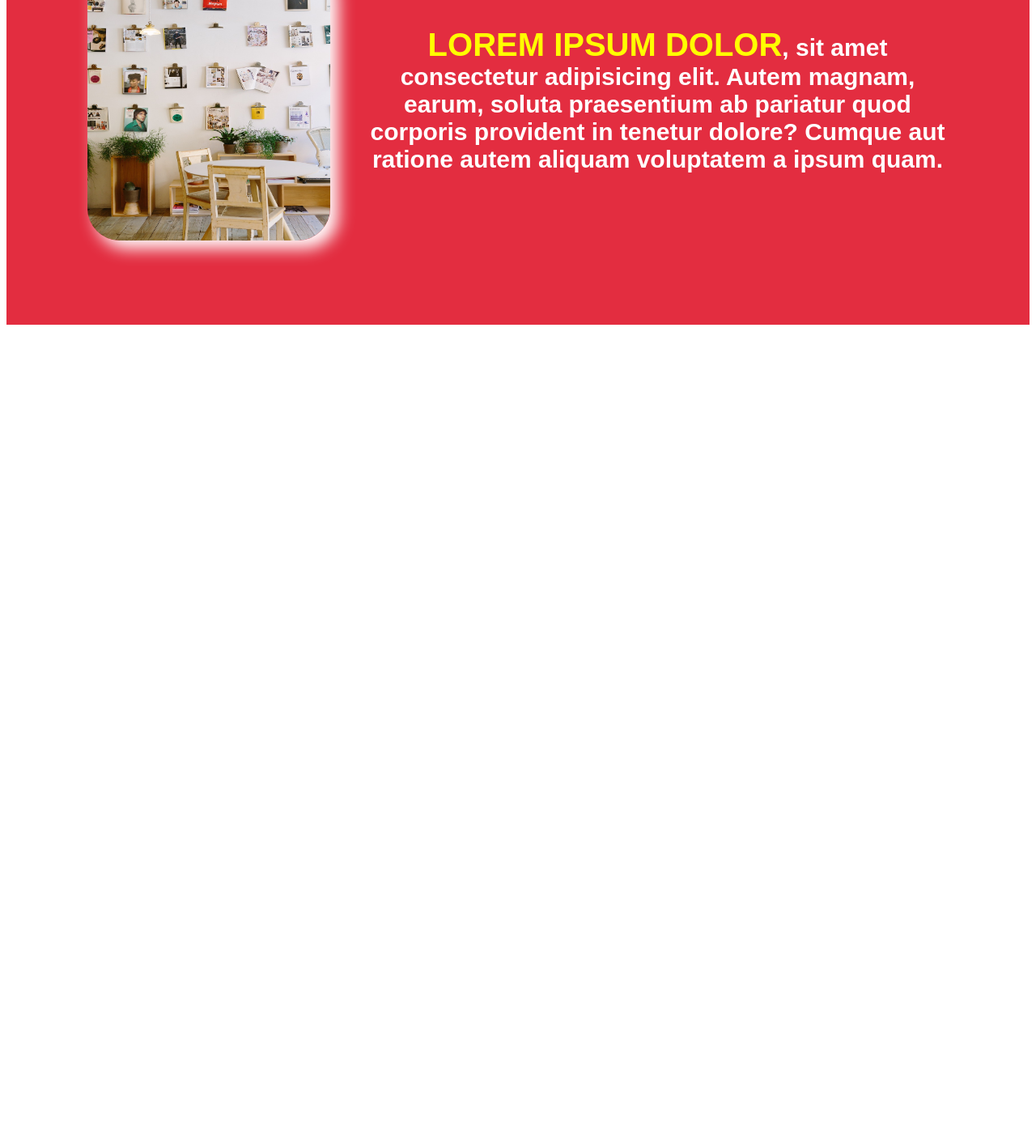
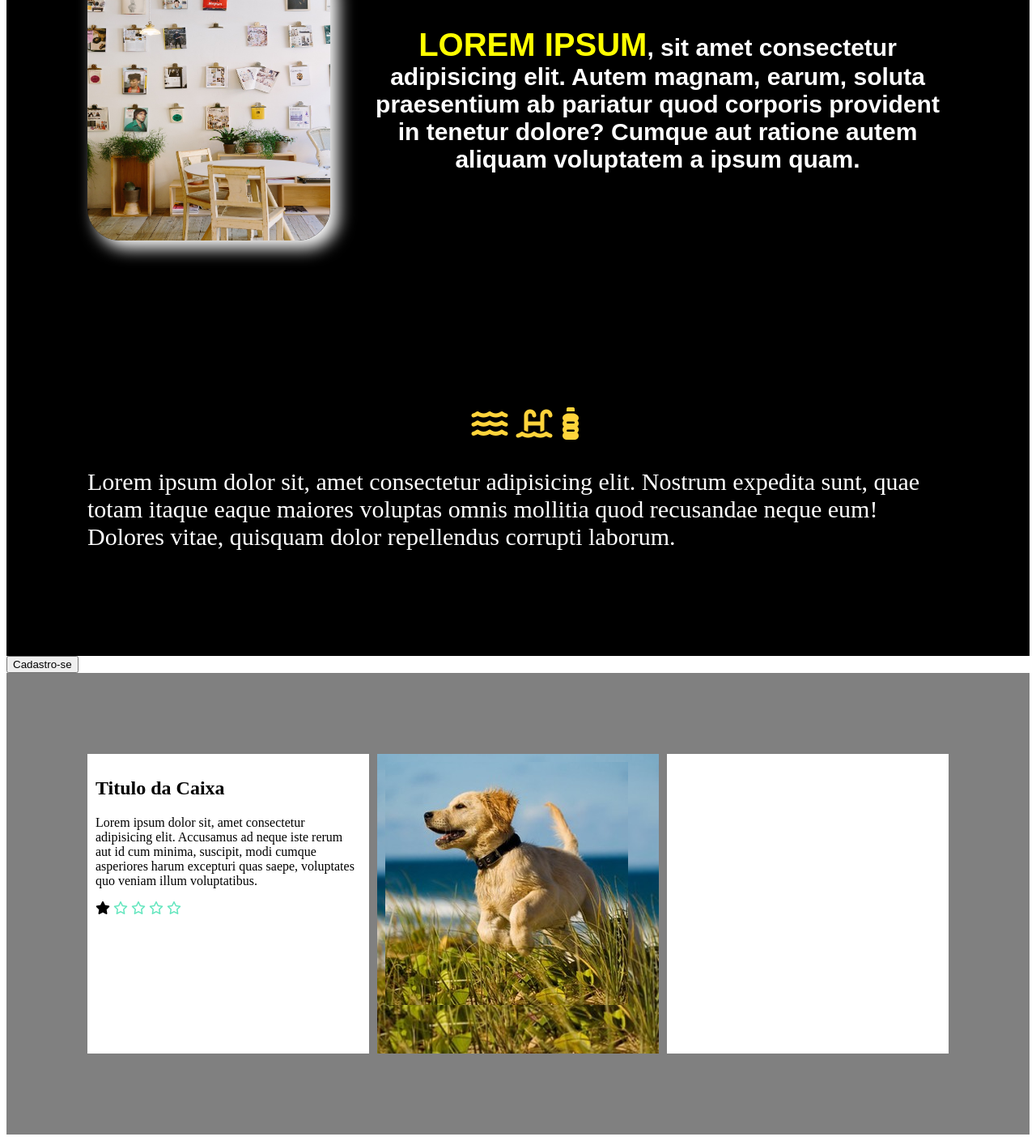
Before and after one commit to rpodrigo/QUADRINHOS--SQUAD, a plain HTML site: page index.html in a window 1280 px wide. Shown: the part 283-1692 px from the top of the page at 81% size. Before the commit the page ends 800 px from the top, so only its background shows below. Drawn offline with Linux system fonts and the light colour scheme.

Commit message:
continuando com site
Continuação do site

```diff
--- a/index.css
+++ b/index.css
@@ -4,7 +4,7 @@
     justify-content: space-evenly;
     align-items: center;
     padding: 30px;
-    gap:30 ;
+    gap: 30;
 }
 
 .div-icon0 i {
@@ -22,42 +22,63 @@
 }
 
 
-.div-list ul, li {
+.div-list ul,
+li {
 
     display: flex;
     gap: 10px;
     list-style: none;
-    color: yellow; /*remove "bolinhas da lista*/
+    color: yellow;
+    /*remove "bolinhas da lista*/
 }
 
 .div-list ul li a {
-    text-decoration: none; /*remove o sublinhado*/
-    color: yellow; /*cor da lrtra*/
+    text-decoration: none;
+    /*remove o sublinhado*/
+    color: yellow;
+    /*cor da lrtra*/
 }
 
 .section-01 {
-    background-color: #e32d40; /*cor de fundo*/
-    display: flex; /*tornando o item flex/lado a lado*/
-    justify-content: space-evenly; /*alinhamento horizontal*/
-    align-items: center; /*alinhamento vertical*/
-    gap: 15px; /*espaço entre as div*/
-    padding: 100px; /*Prennchimento interno*/
+    background-color: #000000;
+    /*cor de fundo*/
+    display: flex;
+    /*tornando o item flex/lado a lado*/
+    justify-content: space-evenly;
+    /*alinhamento horizontal*/
+    align-items: center;
+    /*alinhamento vertical*/
+    gap: 15px;
+    /*espaço entre as div*/
+    padding: 100px;
+    /*Prennchimento interno*/
 }
 
-.img-section-01{
-    width: 300px; /*largura da imagem*/
-    height: 350px; /* altura da img*/
-    box-shadow: 10px 10px 20px white; /*sombra da caixa*/
-    border-radius: 40px; /*arrendondamento da img*/
+.img-section-01 {
+    width: 300px;
+    /*largura da imagem*/
+    height: 350px;
+    /* altura da img*/
+    box-shadow: 10px 10px 20px white;
+    /*sombra da caixa*/
+    border-radius: 40px;
+    /*arrendondamento da img*/
 }
 
 .section-01 p {
-    color: white; /*cor da letra*/
-    font-size: 30px; /*tamanho da letra*/
-    font-family: arial; /*familia de font*/
-    margin-left: 30px;  /*espaçamento lateral esquerdo*/
-    font-weight: 700; /*peso da fonte*/
-    text-align: center; /*alinhamento do texto*/
+    color: white;
+    /*cor da letra*/
+    font-size: 30px;
+    /*tamanho da letra*/
+    font-family: arial;
+    /*familia de font*/
+    margin-left: 30px;
+    /*espaçamento lateral esquerdo*/
+    font-weight: 700;
+    /*peso da fonte*/
+    text-align: center;
+    /*alinhamento do texto*/
+    justify-content: space-evenly;
 }
 
 span {
@@ -65,3 +86,72 @@ span {
     color: yellow;
     text-transform: uppercase;
 }
+
+
+.section-02 {
+    background-color: black;
+    /* cor de fundo*/
+    padding: 100px;
+    /*Espaçamento interno*/
+    display: flex;
+    /*os itens ficaram lado a lado*/
+    flex-direction: column;
+    /*modificação a direção*/
+    align-items: center;
+    justify-content: space-evenly;
+}
+
+.div-icons {
+    color: yellow;
+    font-size: 40px;
+    margin-left: 20px
+}
+
+
+.div-paragrafo p {
+    color: white;
+    font-size: 30px
+}
+
+.section-04 {
+    background-color: grey;
+    /* cor de fundo da section*/
+    padding: 100px;
+    /*Espaçamento interno*/
+    display: flex;
+    /**/
+    gap: 10px;
+    /*Espaçamento interno*/
+    align-items: center;
+    /*alinhamento vertical*/
+    justify-content: center;
+
+
+
+
+}
+
+/* aqui estamos as 3 caixas (div) */
+.div-section-04 {
+    width: 350px;
+    height: 350px;
+    background: blue;
+}
+
+.div-dog {
+    background-image: url(imagem.SQUAD/dog.jpg);
+    /**/
+    background-repeat: no-repeat;
+    /**/
+    background-size: cover;
+    /**/
+    background-position: center;
+    /**/
+}
+
+.div-section-04 {
+    background-color: white;
+    padding: 10px;
+
+
+}
--- a/index.html
+++ b/index.html
@@ -1,5 +1,5 @@
 <!DOCTYPE html>
-<html lang="pt-">
+<html lang="pt-br">
 
 <head>
     <meta charset="UTF-8">
@@ -52,10 +52,65 @@
 
         <div>
 
-            <p><span>Lorem ipsum dolor</span>, sit amet consectetur adipisicing elit. Autem magnam, earum, soluta
+            <p><span>Lorem ipsum</span>, sit amet consectetur adipisicing elit. Autem magnam, earum, soluta
                 praesentium ab pariatur quod corporis provident in tenetur dolore? Cumque aut ratione autem aliquam
                 voluptatem a ipsum quam.</p>
         </div>
+
+
+    </section>
+
+    <section class="section-02">
+
+        <div class="div-icons">
+
+            <i class="fa-solid fa-water" style="color: #FFD43B;"></i>
+            <i class="fa-solid fa-water-ladder" style="color: #FFD43B;"></i>
+            <i class="fa-solid fa-bottle-water" style="color: #FFD43B;"></i>
+
+        </div>
+
+
+        <div class="div-paragrafo p">
+            <p>Lorem ipsum dolor sit, amet consectetur adipisicing elit. Nostrum expedita sunt, quae totam itaque eaque
+                maiores voluptas omnis mollitia quod recusandae neque eum! Dolores vitae, quisquam dolor repellendus
+                corrupti laborum.</p>
+        </div>
+
+    </section>
+
+    <section class="section-03">
+        <button> Cadastro-se</button>
+
+
+    </section>
+
+    <section class="section-04">
+        <!-- Primeira Caixa -->
+        <div class="div-section-04 div-star">
+            <h1>Titulo da Caixa</h1>
+            <p>Lorem ipsum dolor sit, amet consectetur adipisicing elit. Accusamus ad neque iste rerum aut id cum
+                minima,
+                suscipit, modi cumque asperiores harum excepturi quas saepe, voluptates quo veniam illum voluptatibus.
+            </p>
+
+            <i class="fa-solid fa-star"></i>
+            <i class="fa-regular fa-star" style="color: #63E6BE;"></i>
+            <i class="fa-regular fa-star" style="color: #63E6BE;"></i>
+            <i class="fa-regular fa-star" style="color: #63E6BE;"></i>
+            <i class="fa-regular fa-star" style="color: #63E6BE;"></i>
+        </div>
+
+        <!-- Segunda Caixa -->
+        <div class="div-section-04 div-dog">
+            <img src="imagem.SQUAD/dog.jpg" alt="">
+
+
+
+        </div>
+
+        <!-- Segunda Caixa -->
+        <div class="div-section-04 div-user"></div>
 
     </section>
 
```
